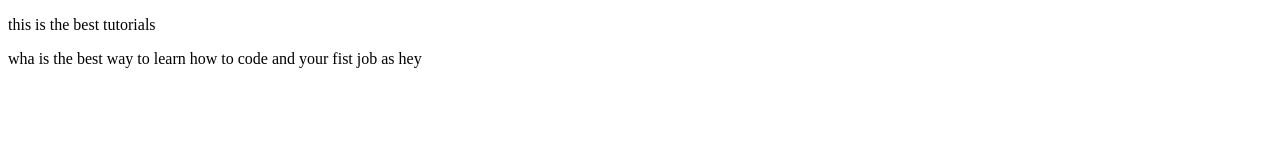
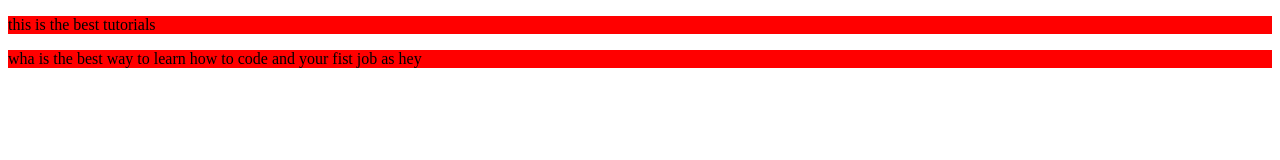
Before and after one commit to Gabriel-Andy/Git-course, a plain HTML site: page index.html in a window 1280 px wide. Drawn offline with Linux system fonts and the light colour scheme.

Commit message:
I added both files together

```diff
--- /dev/null
+++ b/index.css
@@ -0,0 +1,4 @@
+p {
+  background: red;
+  color: black;
+}
--- a/index.html
+++ b/index.html
@@ -3,6 +3,7 @@
   <head>
     <meta charset="UTF-8" />
     <meta name="viewport" content="width=device-width, initial-scale=1.0" />
+    <link rel="stylesheet" href="./index.css" />
     <title>Document</title>
   </head>
   <body>
```
